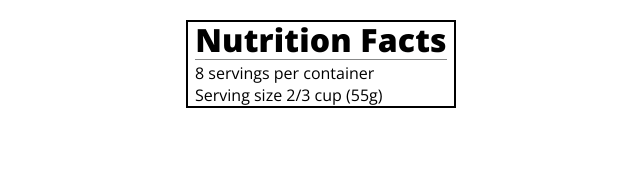
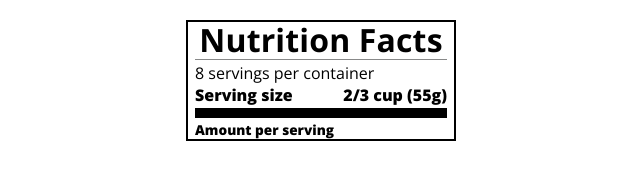
Before and after one commit to IlliaLev/NutritionLabel, a plain HTML site: page index.html in a window 1280 px wide. Shown: the whole page, without its empty margins (319-959 px from the left). Drawn offline with nearby package versions, Linux system fonts and the light colour scheme.

Commit message:
made header

```diff
--- a/index.html
+++ b/index.html
@@ -9,10 +9,18 @@
 </head>
 <body>
     <div class="label">
-        <h1>Nutrition Facts</h1>
-        <div class="divider"></div>
-        <p>8 servings per container</p>
-        <p class="bold">Serving size 2/3 cup (55g)</p>
+        <header>
+            <h1>Nutrition Facts</h1>
+            <div class="divider"></div>
+            <p>8 servings per container</p>
+            <p class="bold">Serving size <span>2/3 cup (55g)</span></p>
+        </header>
+        <div class="divider large"></div>
+        <div class="calories-info">
+            <div class="left-container">
+                <h2 class="bold small-text">Amount per serving</h2>
+            </div>
+        </div>
     </div>
 </body>
 </html>
--- a/styles.css
+++ b/styles.css
@@ -10,8 +10,7 @@ body {
     font-family: "Open Sans", sans-serif;
 }
 
-h1 {
-    font-weight: 800;
+header h1 {
     text-align: center;
     margin: -4px 0;
     letter-spacing: 0.15px;
@@ -19,6 +18,8 @@ h1 {
 
 p {
     margin: 0;
+    display: flex;
+    justify-content: space-between;
 }
 
 .label {
@@ -32,3 +33,24 @@ p {
     border-bottom: 1px solid #888989;
     margin: 2px 0;
 }
+
+.bold {
+    font-weight: 800;
+}
+
+.large {
+    height: 10px;
+}
+
+.large, .medium {
+    background-color: black;
+    border: 0;
+}
+
+.small-text {
+    font-size: 0.85rem;
+}
+
+.calories-info h2 {
+    margin: 0;
+}
```
